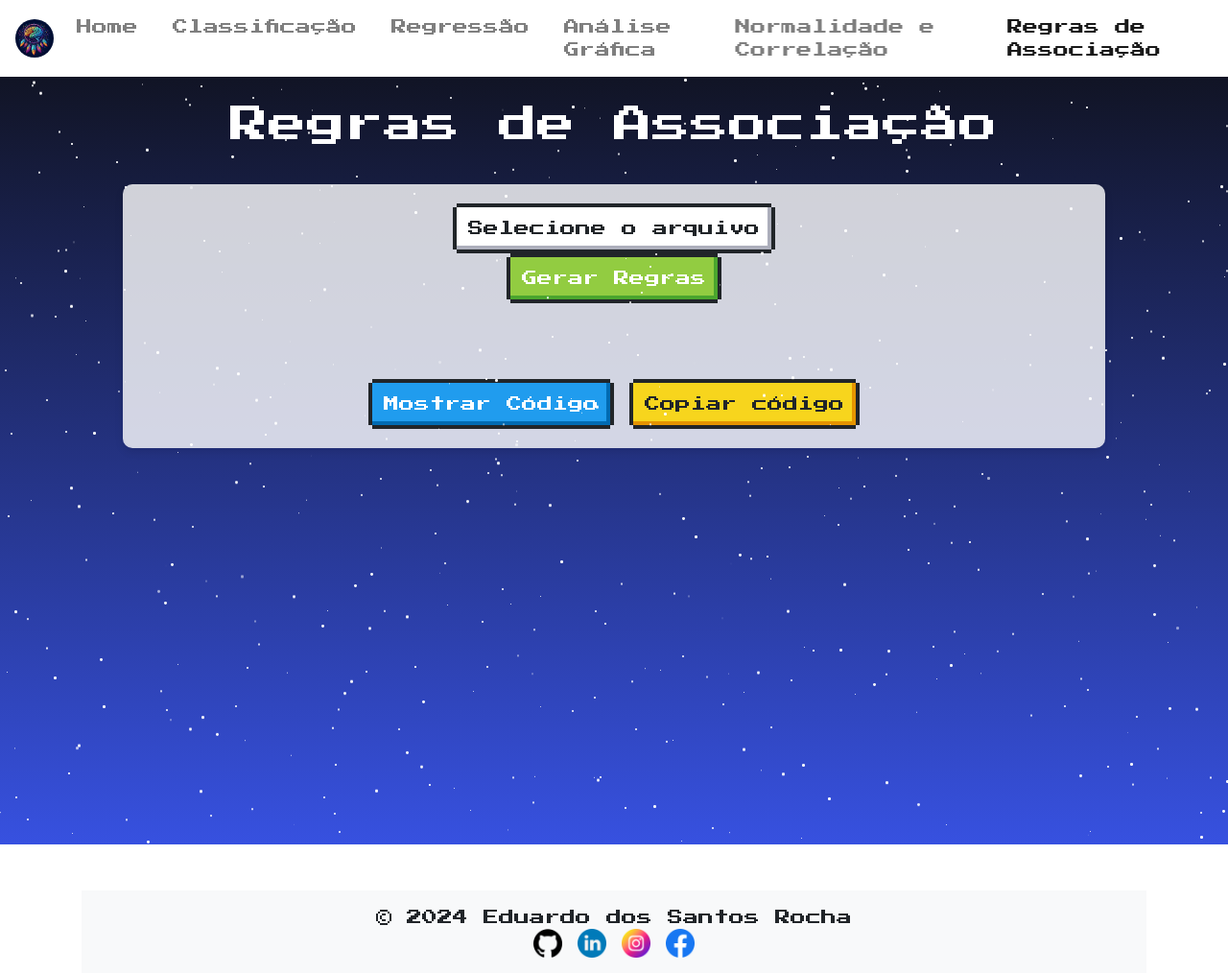
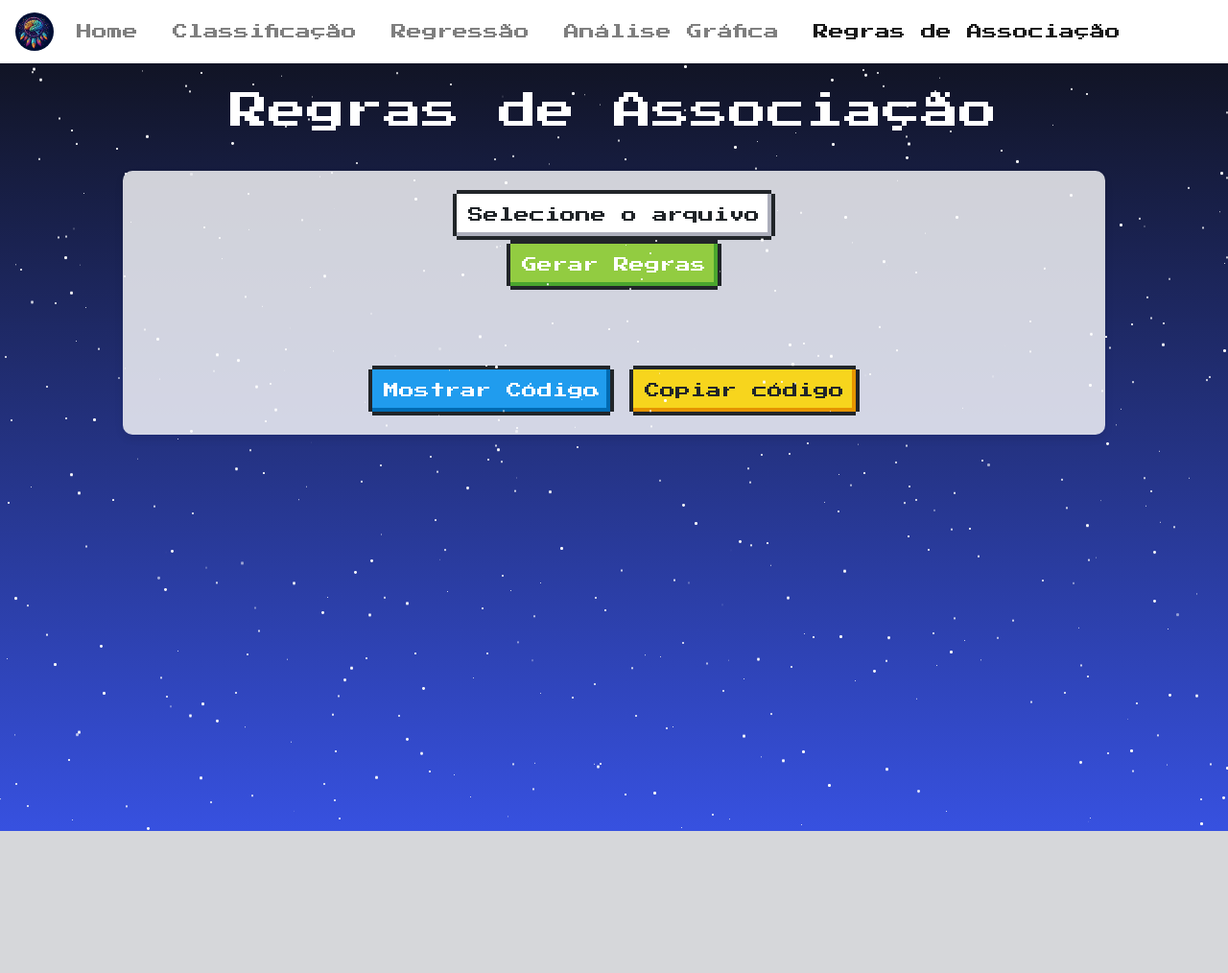
Before and after one commit to EduardodosSantosRocha2/DreamLearning, a Flask app: page /RegrasAssociacao in a window 1280 px wide. Shown: the whole page at 96% size. After the commit the page ends 866 px from the top, so only its background shows below. Run offline with Flask 3, Linux system fonts and the light colour scheme; some libraries are stand-ins or nearby versions.

Commit message:
adicionando anonimato

```diff
--- a/TCC/DuLearning/templates/associationRules.html
+++ b/TCC/DuLearning/templates/associationRules.html
@@ -41,9 +41,9 @@
 				<a class="nav-link" href="/Analisegrafica">Análise Gráfica</a>
 			  </li>
 
-			<li class="nav-item">
+			<!--<li class="nav-item">
 			  <a class="nav-link" href="/Normalidadeecorrelação">Normalidade e Correlação</a>
-			</li>
+			</li>-->
 
 			<li class="nav-item active">
 			<a class="nav-link" href="/RegrasAssociacao">Regras de Associação<span class="sr-only">(current)</span></a>
@@ -97,8 +97,7 @@
 
 
 
-    <div class="container">
-		<footer class="mt-5 py-3 text-black">
+<!-- <div class="container">
 			<div class="container text-center">
 				<span>&copy; 2024 Eduardo dos Santos Rocha</span>
 				<div class="social-icon">
@@ -109,7 +108,7 @@
 				</div>
 			</div>
 		</footer>
-	</div>
+	</div>-->
 	<script type="text/javascript" src="{{ url_for('static', filename='script/associationRules.js') }}"></script>
 	<div vw class="enabled">
 		<div vw-access-button class="active"></div>
--- a/TCC/DuLearning/templates/typedata.html
+++ b/TCC/DuLearning/templates/typedata.html
@@ -25,11 +25,10 @@
                   <table class="table table-bordered">
                       <thead class="thead-light">
                           <tr id="headerRow">
-                              <!-- Os cabeçalhos serão adicionados dinamicamente aqui pelo JavaScript -->
+
                           </tr>
                       </thead>
                       <tbody id="tableBody">
-                          <!-- Os dados da tabela serão adicionados dinamicamente aqui pelo JavaScript -->
                       </tbody>
                   </table>
               </div>
```
Also changed, not shown: TCC/DuLearning/templates/classifiers.html (+5 -5 lines), TCC/DuLearning/templates/graphicAnalysis.html (+5 -5 lines), TCC/DuLearning/templates/home.html (+5 -5 lines), TCC/DuLearning/templates/regression.html (+5 -5 lines).
